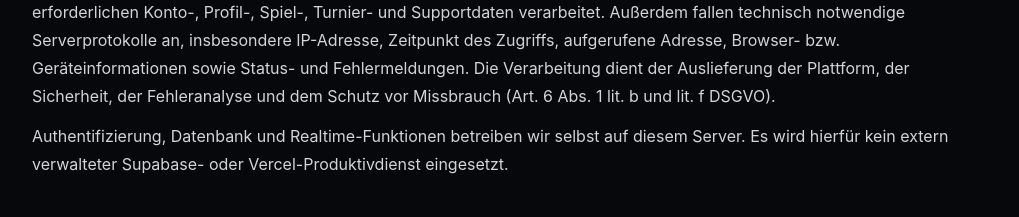
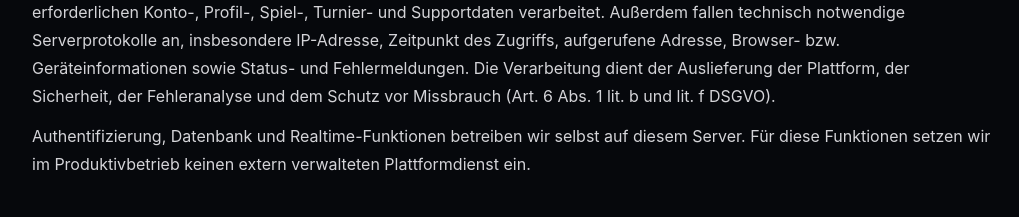
Before and after one commit to arthurkohl123/dart-faceit, a Next.js app: page /datenschutz in a window 1280 px wide. Shown: the part 1840-2057 px from the top of the page, without its empty margins (128-1147 px from the left). Built offline with nearby package versions, Linux system fonts and the light colour scheme; no server answers; the database is empty.

Commit message:
docs: remove retired hosting references

```diff
--- a/app/datenschutz/page.tsx
+++ b/app/datenschutz/page.tsx
@@ -25,7 +25,7 @@ export default function PrivacyPage() {
     </LegalSection>
     <LegalSection title="7. Hosting und technischer Betrieb">
       <p>RankedDarts wird auf einem von <strong>Webtropia</strong> bereitgestellten virtuellen Server betrieben. Dort werden die für den Betrieb erforderlichen Konto-, Profil-, Spiel-, Turnier- und Supportdaten verarbeitet. Außerdem fallen technisch notwendige Serverprotokolle an, insbesondere IP-Adresse, Zeitpunkt des Zugriffs, aufgerufene Adresse, Browser- bzw. Geräteinformationen sowie Status- und Fehlermeldungen. Die Verarbeitung dient der Auslieferung der Plattform, der Sicherheit, der Fehleranalyse und dem Schutz vor Missbrauch (Art. 6 Abs. 1 lit. b und lit. f DSGVO).</p>
-      <p>Authentifizierung, Datenbank und Realtime-Funktionen betreiben wir selbst auf diesem Server. Es wird hierfür kein extern verwalteter Supabase- oder Vercel-Produktivdienst eingesetzt.</p>
+      <p>Authentifizierung, Datenbank und Realtime-Funktionen betreiben wir selbst auf diesem Server. Für diese Funktionen setzen wir im Produktivbetrieb keinen extern verwalteten Plattformdienst ein.</p>
     </LegalSection>
     <LegalSection title="8. Eingesetzte Dienstleister und Datenübermittlungen">
       <p><strong>Webtropia</strong> stellt die Hosting-Infrastruktur für RankedDarts bereit. <strong>Stripe</strong> stellt die Zahlungsdienste für Premium-Abonnements bereit. <strong>Resend</strong> versendet die in Abschnitt 6 genannten transaktionalen E-Mails. <strong>STRATO</strong> wird für das Support-Postfach eingesetzt. Soweit ein Dienstleister Daten außerhalb der EU bzw. des EWR verarbeitet, erfolgt die Übermittlung nur bei Vorliegen der gesetzlichen Voraussetzungen, etwa auf Grundlage eines Angemessenheitsbeschlusses, des EU-US Data Privacy Frameworks oder von EU-Standardvertragsklauseln. Ergänzende Datenschutzhinweise der jeweiligen Dienstleister gelten neben dieser Erklärung.</p>
```
Also changed, not shown: 1 other file (tests, documents, lock files or other folders).
